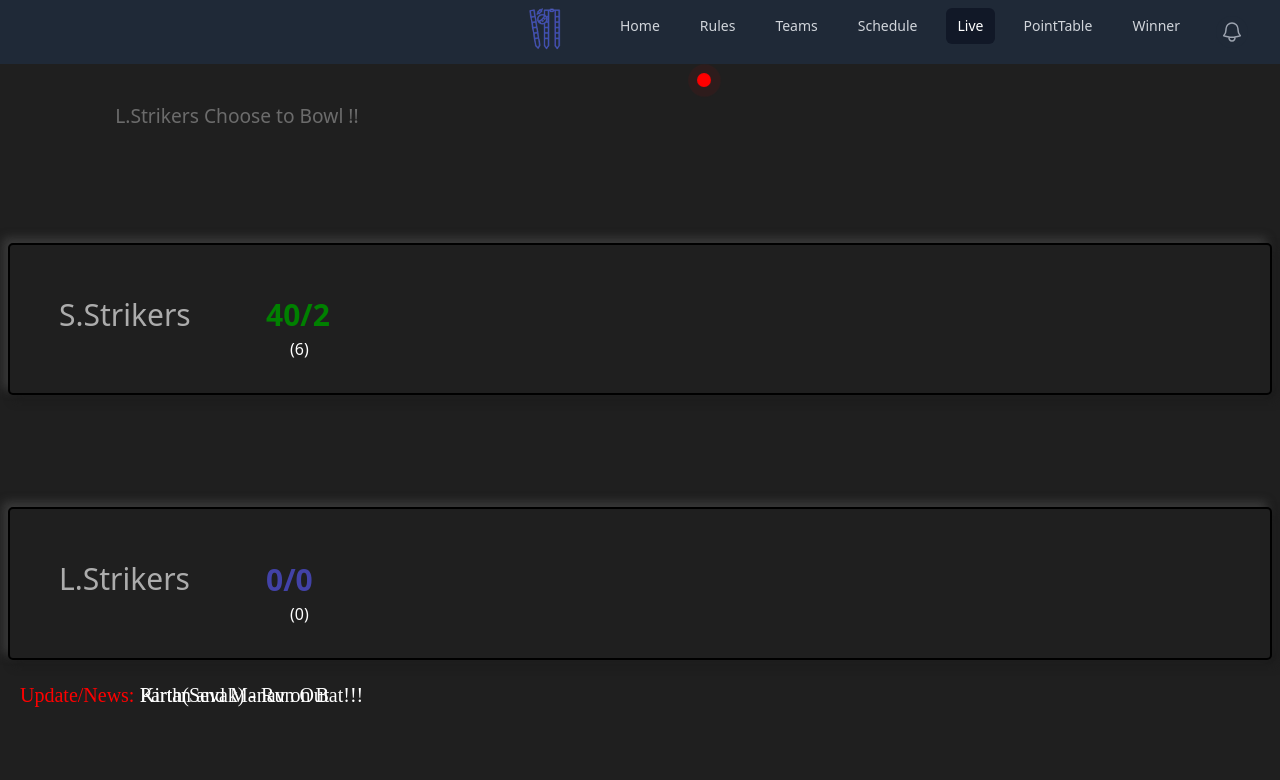
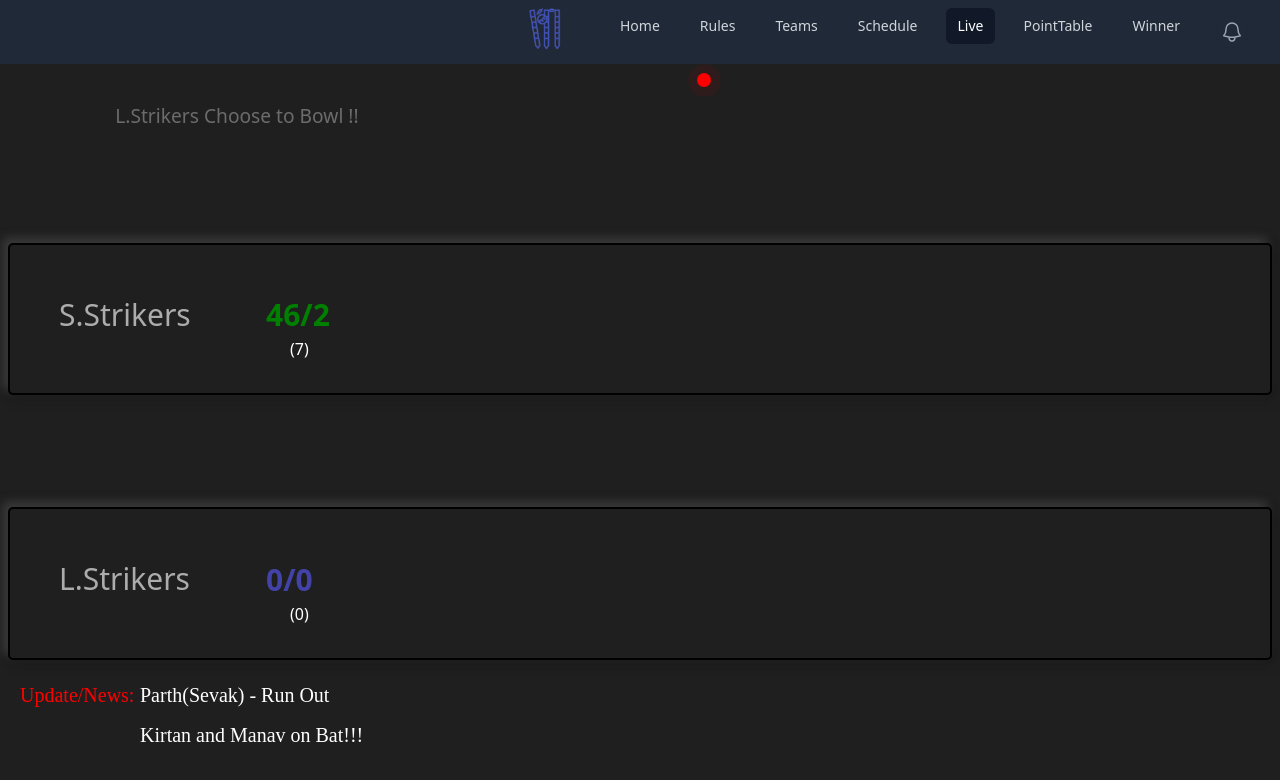
Before and after one commit to Dutt0408/my-project, a React (Create React App) app: page /Live in a window 1280 px wide. Shown: the top 780 px of the page. Built offline with nearby package versions, Linux system fonts and the light colour scheme; a web font is replaced by a local one.

Commit message:
Commit 15

```diff
--- a/src/Live.css
+++ b/src/Live.css
@@ -91,6 +91,14 @@
   font-family: 'Times New Roman', Times, serif;
 
 }
+.overnewsss{
+  color:white;
+  font-size: 20px;
+  margin-left: 7em;
+  margin-top: 0.5em;
+  font-family: 'Times New Roman', Times, serif;
+
+}
 
 .circle {
     position: absolute;
--- a/src/live.js
+++ b/src/live.js
@@ -14,8 +14,8 @@ function live() {
 
 <div className="teamname">S.Strikers</div>
 <div className="scorer">
-<div className="scorelive">40/2</div>
-<div className="Over">(6)</div>
+<div className="scorelive">46/2</div>
+<div className="Over">(7)</div>
 </div>
 </div>
 
@@ -32,7 +32,7 @@ function live() {
 
 <div className="overnews"> Update/News: </div>
 <div className="overnewss"> Parth(Sevak) - Run Out  </div>
-<div className="overnewss"> Kirtan and Manav on Bat!!! </div>
+<div className="overnewsss"> Kirtan and Manav on Bat!!! </div>
 </div>
 
 
```
